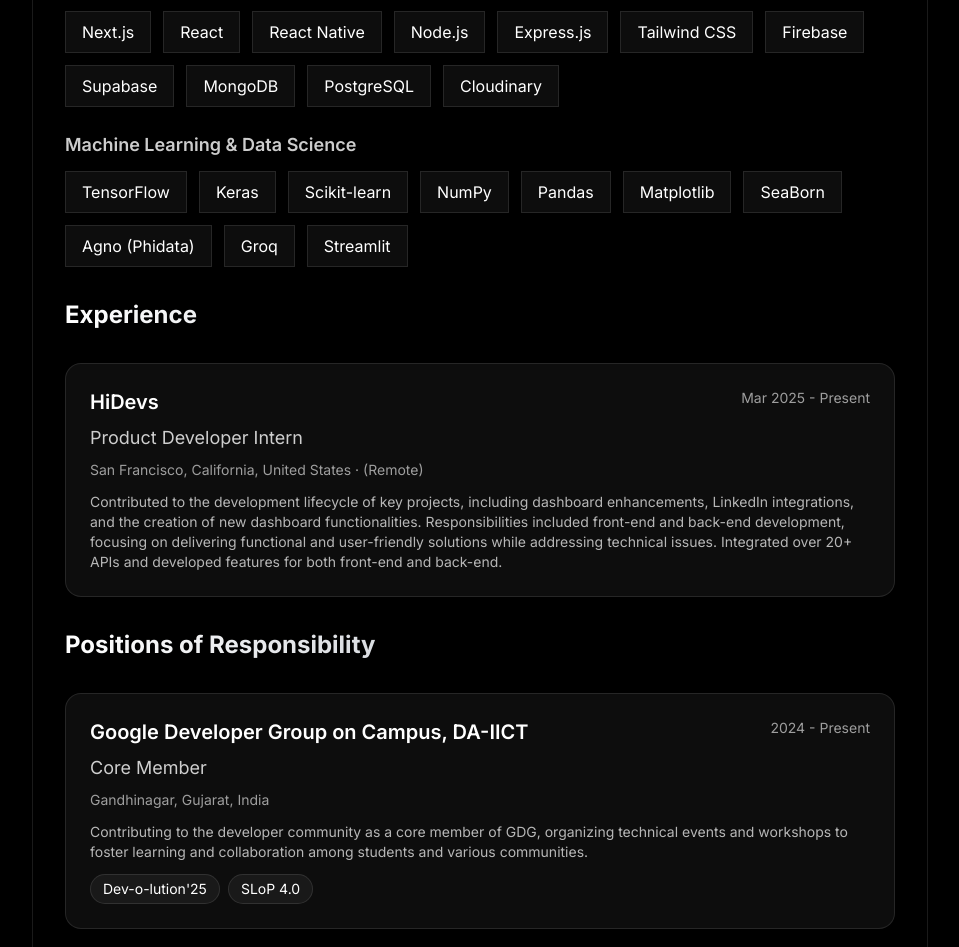
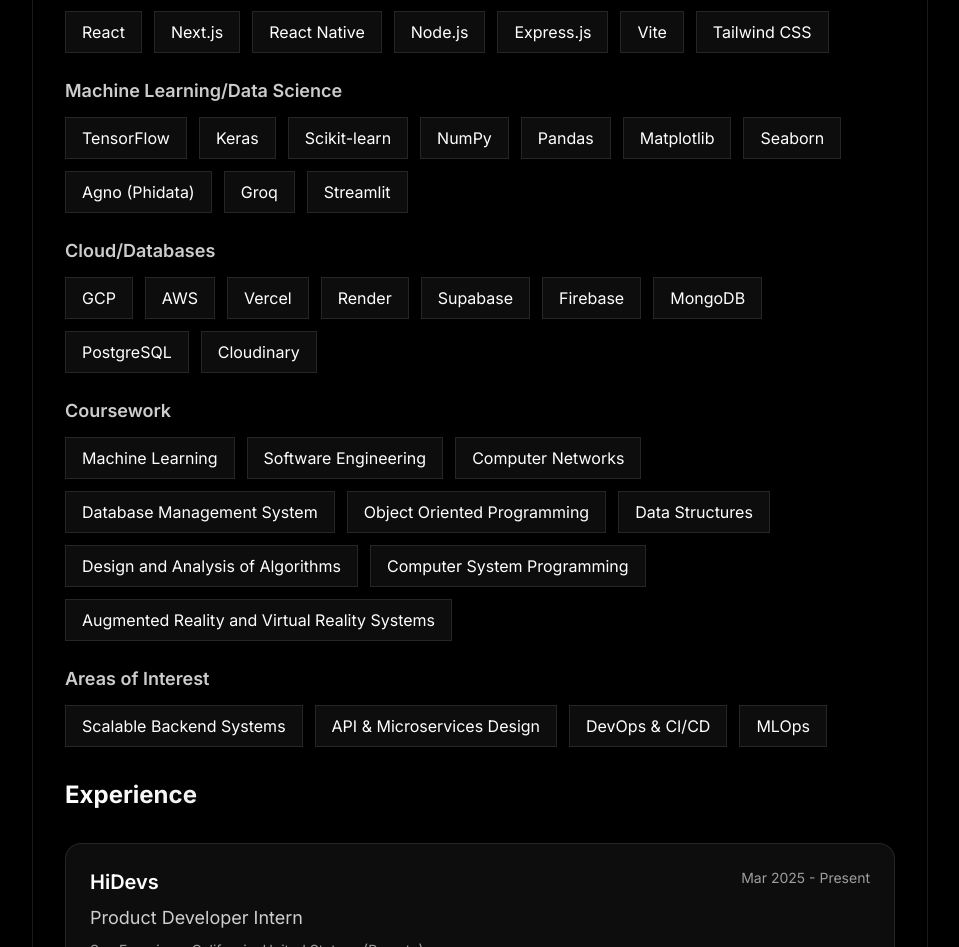
Before and after one commit to harshhh28/Portfolio, a Next.js app: page / in a window 1280 px wide. Shown: the part 1020-1967 px from the top of the page, without its empty margins (160-1119 px from the left). Built offline with nearby package versions, Linux system fonts and the light colour scheme.

Commit message:
refactor(page): restructure skills section to enhance organization and add new categories for cloud databases, coursework, and areas of interest

```diff
--- a/src/app/page.tsx
+++ b/src/app/page.tsx
@@ -7,7 +7,7 @@
 import Loader from "@/components/Loader";
 
 const SKILLS = {
-  programmingLanguages: [
+  languages: [
     {
       name: "C",
       url: "https://devdocs.io/c/",
@@ -47,42 +47,54 @@
   ],
   developerTools: [
     {
+      name: "Git",
+      url: "https://git-scm.com/doc",
+    },
+    {
+      name: "GitHub",
+      url: "https://docs.github.com/",
+    },
+    {
+      name: "Docker",
+      url: "https://docs.docker.com/",
+    },
+    {
+      name: "Postman",
+      url: "https://learning.postman.com/docs/",
+    },
+    {
+      name: "pgAdmin",
+      url: "https://www.pgadmin.org/docs/",
+    },
+    {
       name: "VS Code",
       url: "https://code.visualstudio.com/docs",
-    },
-    {
-      name: "Cursor",
-      url: "https://cursordocs.com/en/docs/get-started/",
-    },
-    {
-      name: "Google Cloud Platform",
-      url: "https://cloud.google.com/docs",
     },
     {
       name: "Android Studio",
       url: "https://developer.android.com/docs",
     },
     {
-      name: "Git",
-      url: "https://git-scm.com/doc",
+      name: "Cursor",
+      url: "https://docs.cursor.com/introduction",
     },
     {
-      name: "Vercel",
-      url: "https://vercel.com/docs",
+      name: "MATLAB",
+      url: "https://www.mathworks.com/help/matlab/",
     },
     {
-      name: "Postman",
-      url: "https://learning.postman.com/docs/",
+      name: "Jupyter Notebook",
+      url: "https://jupyter-notebook.readthedocs.io/",
     },
   ],
-  technologiesAndFrameworks: [
+  frameworks: [
+    {
+      name: "React",
+      url: "https://react.dev/",
+    },
     {
       name: "Next.js",
       url: "https://nextjs.org/docs",
-    },
-    {
-      name: "React",
-      url: "https://react.dev/",
     },
     {
       name: "React Native",
@@ -97,28 +109,12 @@
       url: "https://expressjs.com/",
     },
     {
+      name: "Vite",
+      url: "https://vitejs.dev/guide/",
+    },
+    {
       name: "Tailwind CSS",
       url: "https://tailwindcss.com/docs",
-    },
-    {
-      name: "Firebase",
-      url: "https://firebase.google.com/docs",
-    },
-    {
-      name: "Supabase",
-      url: "https://supabase.io/docs",
-    },
-    {
-      name: "MongoDB",
-      url: "https://www.mongodb.com/docs/",
-    },
-    {
-      name: "PostgreSQL",
-      url: "https://www.postgresql.org/docs/",
-    },
-    {
-      name: "Cloudinary",
-      url: "https://cloudinary.com/documentation",
     },
   ],
   mlAndDataScience: [
@@ -147,7 +143,7 @@
       url: "https://matplotlib.org/stable/contents.html",
     },
     {
-      name: "SeaBorn",
+      name: "Seaborn",
       url: "https://seaborn.pydata.org/api.html",
     },
     {
@@ -161,6 +157,100 @@
     {
       name: "Streamlit",
       url: "https://docs.streamlit.io/library",
+    },
+  ],
+  cloudDatabases: [
+    {
+      name: "GCP",
+      url: "https://cloud.google.com/docs",
+    },
+    {
+      name: "AWS",
+      url: "https://docs.aws.amazon.com/",
+    },
+    {
+      name: "Vercel",
+      url: "https://vercel.com/docs",
+    },
+    {
+      name: "Render",
+      url: "https://render.com/docs",
+    },
+    {
+      name: "Supabase",
+      url: "https://supabase.io/docs",
+    },
+    {
+      name: "Firebase",
+      url: "https://firebase.google.com/docs",
+    },
+    {
+      name: "MongoDB",
+      url: "https://www.mongodb.com/docs/",
+    },
+    {
+      name: "PostgreSQL",
+      url: "https://www.postgresql.org/docs/",
+    },
+    {
+      name: "Cloudinary",
+      url: "https://cloudinary.com/documentation",
+    },
+  ],
+  coursework: [
+    {
+      name: "Machine Learning",
+      url: null,
+    },
+    {
+      name: "Software Engineering",
+      url: null,
+    },
+    {
+      name: "Computer Networks",
+      url: null,
+    },
+    {
+      name: "Database Management System",
+      url: null,
+    },
+    {
+      name: "Object Oriented Programming",
+      url: null,
+    },
+    {
+      name: "Data Structures",
+      url: null,
+    },
+    {
+      name: "Design and Analysis of Algorithms",
+      url: null,
+    },
+    {
+      name: "Computer System Programming",
+      url: null,
+    },
+    {
+      name: "Augmented Reality and Virtual Reality Systems",
+      url: null,
+    },
+  ],
+  areasOfInterest: [
+    {
+      name: "Scalable Backend Systems",
+      url: null,
+    },
+    {
+      name: "API & Microservices Design",
+      url: null,
+    },
+    {
+      name: "DevOps & CI/CD",
+      url: null,
+    },
+    {
+      name: "MLOps",
+      url: null,
     },
   ],
 };
@@ -379,10 +469,10 @@
                 <div className="space-y-6">
                   <div>
                     <h3 className="text-base sm:text-lg font-semibold mb-3 text-white/80">
-                      Programming Languages
+                      Languages
                     </h3>
                     <div className="flex flex-wrap gap-2 sm:gap-3">
-                      {SKILLS.programmingLanguages.map((skill) => (
+                      {SKILLS.languages.map((skill) => (
                         <Link
                           key={skill.name}
                           href={skill.url}
@@ -435,10 +525,10 @@
 
                   <div>
                     <h3 className="text-base sm:text-lg font-semibold mb-3 text-white/80">
-                      Technologies & Frameworks
+                      Frameworks
                     </h3>
                     <div className="flex flex-wrap gap-2 sm:gap-3">
-                      {SKILLS.technologiesAndFrameworks.map((skill) => (
+                      {SKILLS.frameworks.map((skill) => (
                         <Link
                           key={skill.name}
                           href={skill.url}
@@ -463,7 +553,7 @@
 
                   <div>
                     <h3 className="text-base sm:text-lg font-semibold mb-3 text-white/80">
-                      Machine Learning & Data Science
+                      Machine Learning/Data Science
                     </h3>
                     <div className="flex flex-wrap gap-2 sm:gap-3">
                       {SKILLS.mlAndDataScience.map((skill) => (
@@ -485,6 +575,84 @@
                             />
                           </span>
                         </Link>
+                      ))}
+                    </div>
+                  </div>
+
+                  <div>
+                    <h3 className="text-base sm:text-lg font-semibold mb-3 text-white/80">
+                      Cloud/Databases
+                    </h3>
+                    <div className="flex flex-wrap gap-2 sm:gap-3">
+                      {SKILLS.cloudDatabases.map((skill) => (
+                        <Link
+                          key={skill.name}
+                          href={skill.url}
+                          target="_blank"
+                          rel="noopener noreferrer"
+                          className="px-3 sm:px-4 py-1.5 sm:py-2 bg-white/5 rounded-lg border border-white/10
+                            hover:bg-white/10 hover:border-white/20
+                            transition-all duration-300 hover:-translate-y-1
+                            backdrop-blur-sm group/skill
+                            text-sm sm:text-base">
+                          <span className="relative">
+                            {skill.name}
+                            <span
+                              className="absolute inset-0 bg-gradient-to-r from-white/0 via-white/10 to-white/0
+                              opacity-0 group-hover/skill:opacity-100 transition-opacity duration-500"
+                            />
+                          </span>
+                        </Link>
+                      ))}
+                    </div>
+                  </div>
+
+                  <div>
+                    <h3 className="text-base sm:text-lg font-semibold mb-3 text-white/80">
+                      Coursework
+                    </h3>
+                    <div className="flex flex-wrap gap-2 sm:gap-3">
+                      {SKILLS.coursework.map((skill) => (
+                        <span
+                          key={skill.name}
+                          className="px-3 sm:px-4 py-1.5 sm:py-2 bg-white/5 rounded-lg border border-white/10
+                            hover:bg-white/10 hover:border-white/20
+                            transition-all duration-300 hover:-translate-y-1
+                            backdrop-blur-sm group/skill
+                            text-sm sm:text-base">
+                          <span className="relative">
+                            {skill.name}
+                            <span
+                              className="absolute inset-0 bg-gradient-to-r from-white/0 via-white/10 to-white/0
+                              opacity-0 group-hover/skill:opacity-100 transition-opacity duration-500"
+                            />
+                          </span>
+                        </span>
+                      ))}
+                    </div>
+                  </div>
+
+                  <div>
+                    <h3 className="text-base sm:text-lg font-semibold mb-3 text-white/80">
+                      Areas of Interest
+                    </h3>
+                    <div className="flex flex-wrap gap-2 sm:gap-3">
+                      {SKILLS.areasOfInterest.map((skill) => (
+                        <span
+                          key={skill.name}
+                          className="px-3 sm:px-4 py-1.5 sm:py-2 bg-white/5 rounded-lg border border-white/10
+                            hover:bg-white/10 hover:border-white/20
+                            transition-all duration-300 hover:-translate-y-1
+                            backdrop-blur-sm group/skill
+                            text-sm sm:text-base">
+                          <span className="relative">
+                            {skill.name}
+                            <span
+                              className="absolute inset-0 bg-gradient-to-r from-white/0 via-white/10 to-white/0
+                              opacity-0 group-hover/skill:opacity-100 transition-opacity duration-500"
+                            />
+                          </span>
+                        </span>
                       ))}
                     </div>
                   </div>
```
